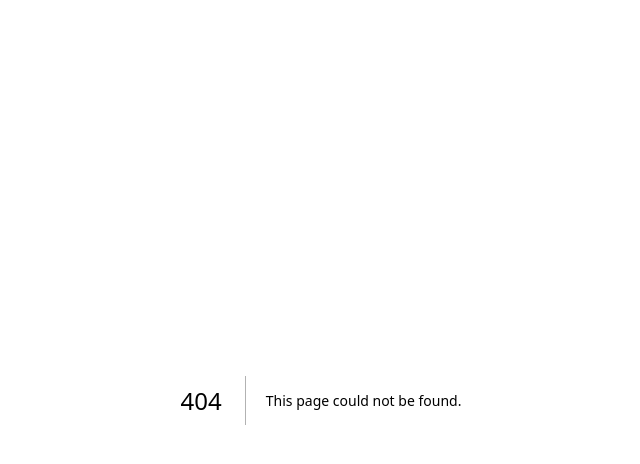
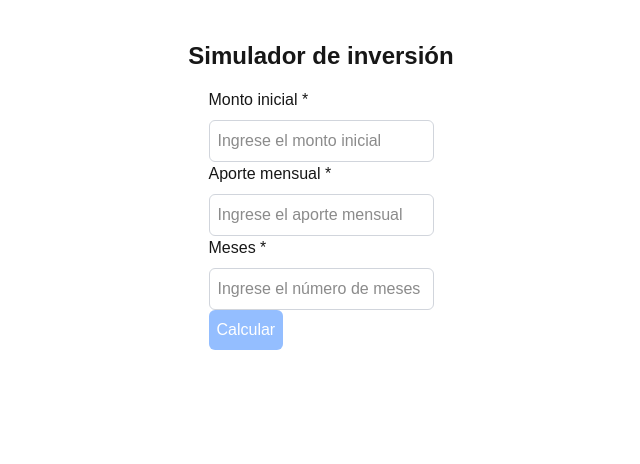
Before and after one commit to MutedSystem/prueba-simulador-ahorro, a Next.js app in the folder front/: page /simulator in a window 1280 px wide. Before the commit this address had no page. Shown: the top 464 px of the page, without its empty margins (319-959 px from the left). Built offline with nearby package versions, Linux system fonts and the light colour scheme.

Commit message:
feat: añadido formulario para el calculo de rendimientos de una cuenta de ahorro usando interescompuesto con aportes mensuales

```diff
--- /dev/null
+++ b/front/app/simulator/page.tsx
@@ -0,0 +1,13 @@
+import React from 'react'
+import SimulatorForm from '@/src/components/Simulator/SimulatorForm'
+
+const SimulatorPage = () => {
+  return (
+    <main className='p-10 flex flex-col gap-4 items-center justify-center'>
+        <h1 className='text-2xl font-bold'>Simulador de inversión</h1>
+        <SimulatorForm />
+    </main>
+  )
+}
+
+export default SimulatorPage
--- /dev/null
+++ b/front/src/components/Simulator/SimulatorForm.tsx
@@ -0,0 +1,73 @@
+"use client";
+import SimulatorInput from "./SimulatorInput";
+import useFormSimulator from "@/src/customHooks/useFormSimulator";
+
+const SimulatorForm = () => {
+  const {
+    fields,
+    errors,
+    touched,
+    result,
+    canCalculate,
+    handleChange,
+    handleBlur,
+    handleClick,
+  } = useFormSimulator();
+
+  return (
+    <>
+      <form>
+        <SimulatorInput
+          label="Monto inicial *"
+          id="amount"
+          name="amount"
+          placeholder="Ingrese el monto inicial"
+          value={fields.amount}
+          onChange={handleChange}
+          error={errors.amount}
+          onBlur={handleBlur}
+          touched={touched.amount}
+        />
+        <SimulatorInput
+          label="Aporte mensual *"
+          id="monthlyAmount"
+          name="monthlyAmount"
+          placeholder="Ingrese el aporte mensual"
+          value={fields.monthlyAmount}
+          onChange={handleChange}
+          error={errors.monthlyAmount}
+          onBlur={handleBlur}
+          touched={touched.monthlyAmount}
+        />
+        <SimulatorInput
+          label="Meses *"
+          id="months"
+          name="months"
+          placeholder="Ingrese el número de meses"
+          value={fields.months}
+          onChange={handleChange}
+          error={errors.months}
+          onBlur={handleBlur}
+          touched={touched.months}
+        />
+        <button
+          type="button"
+          onClick={handleClick}
+          disabled={!canCalculate}
+          className="bg-blue-500 text-white p-2 rounded-md disabled:opacity-50 disabled:cursor-not-allowed"
+        >
+          Calcular
+        </button>
+      </form>
+      {result && (
+        <div className="flex flex-col gap-2">
+          <p>Total ahorrado: {result.savedAmount}</p>
+          <p>Interés ganado: {result.interestEarned}</p>
+          <p>Total final: {result.finalAmount}</p>
+        </div>
+      )}
+    </>
+  );
+};
+
+export default SimulatorForm;
--- /dev/null
+++ b/front/src/components/Simulator/SimulatorInput.tsx
@@ -0,0 +1,42 @@
+import React from "react";
+
+type SimulatorInputProps = {
+  label: string;
+  id: string;
+  name: string;
+  value: string;
+  placeholder?: string;
+  error?: string;
+  touched?: boolean;
+  onChange: (e: React.ChangeEvent<HTMLInputElement>) => void;
+  onBlur: (e: React.FocusEvent<HTMLInputElement>) => void;
+};
+
+const SimulatorInput = ({
+  label,
+  id,
+  name,
+  value,
+  error,
+  placeholder,
+  touched,
+  onChange,
+  onBlur,
+}: SimulatorInputProps) => {
+  return (
+    <div className="flex flex-col gap-2">
+      <label htmlFor={id}>{label}</label>
+      <input
+        id={id}
+        name={name}
+        value={value}
+        placeholder={placeholder}
+        onChange={onChange}
+        onBlur={onBlur}
+        className="w-full p-2 rounded-md border border-gray-300 focus:outline-none focus:ring-2 focus:ring-blue-500"
+      />
+      {error && touched && <p className="text-red-500">{error}</p>}
+    </div>
+  );
+};
+export default SimulatorInput;
--- /dev/null
+++ b/front/src/customHooks/useFormSimulator.tsx
@@ -0,0 +1,139 @@
+"use client";
+
+import { useMemo, useState } from "react";
+import { emptySimulationData } from "../emptyData/emptySimulationData";
+import { parseCurrency } from "../utils/parceCurrency";
+import { formatCurrency } from "../utils/formatCurrency";
+import {
+  MINIMUM_AMOUNT,
+  MINIMUM_MONTHLY_AMOUNT,
+  MINIMUM_MONTHS,
+} from "../utils/constants";
+import { calculateInterest } from "../utils/calculateInterest";
+import { calculateSavedAmount } from "../utils/calculateSavings";
+
+export type SimulatorFields = {
+  amount: string;
+  monthlyAmount: string;
+  months: string;
+};
+
+type SimulatorErrors = {
+  amount?: string;
+  monthlyAmount?: string;
+  months?: string;
+};
+
+type SimulatorTouched = {
+  amount?: boolean;
+  monthlyAmount?: boolean;
+  months?: boolean;
+};
+
+export type SimulatorResult = {
+  finalAmount: string;
+  savedAmount: string;
+  interestEarned: string;
+};
+
+function useFormSimulator() {
+  const [fields, setFields] = useState<SimulatorFields>(emptySimulationData);
+  const [touched, setTouched] = useState<SimulatorTouched>({});
+  const [result, setResult] = useState<SimulatorResult | null>(null);
+
+  const errors = useMemo(() => {
+    const errors: SimulatorErrors = {};
+
+    const amountValue = parseCurrency(fields.amount);
+    const monthlyAmountValue = parseCurrency(fields.monthlyAmount);
+    const monthsValue = Number(fields.months);
+
+    if (amountValue === 0) {
+      errors.amount = "El monto inicial es requerido";
+    } else if (isNaN(amountValue)) {
+      errors.amount = "El monto inicial debe ser un número válido";
+    } else if (amountValue < MINIMUM_AMOUNT) {
+      errors.amount = `El monto inicial debe ser mayor a ${formatCurrency(
+        MINIMUM_AMOUNT
+      )}`;
+    }
+
+    if (monthlyAmountValue === 0) {
+      errors.monthlyAmount = "El aporte mensual es requerido";
+    } else if (isNaN(monthlyAmountValue)) {
+      errors.monthlyAmount = "El aporte mensual debe ser un número válido";
+    } else if (monthlyAmountValue < MINIMUM_MONTHLY_AMOUNT) {
+      errors.monthlyAmount = `El aporte mensual debe ser mayor a ${formatCurrency(
+        MINIMUM_MONTHLY_AMOUNT
+      )}`;
+    }
+
+    if (monthsValue === 0) {
+      errors.months = "El número de meses es requerido";
+    } else if (isNaN(monthsValue)) {
+      errors.months = "El número de meses debe ser un número válido";
+    } else if (monthsValue < MINIMUM_MONTHS) {
+      errors.months = `El número de meses debe ser mayor a ${MINIMUM_MONTHS}`;
+    }
+
+    return errors;
+  }, [fields]);
+
+  const canCalculate = useMemo(() => {
+    return !errors.amount && !errors.monthlyAmount && !errors.months;
+  }, [errors]);
+
+  const handleChange = (e: React.ChangeEvent<HTMLInputElement>) => {
+    const { name, value } = e.target;
+
+    setFields((prev) => {
+      let parsedValue = value;
+      if (name === "amount" || name === "monthlyAmount") {
+        const numericValue = parseCurrency(value);
+        parsedValue = formatCurrency(numericValue);
+      }
+
+      return {
+        ...prev,
+        [name]: parsedValue,
+      };
+    });
+    setResult(null);
+  };
+
+  const handleBlur = (e: React.FocusEvent<HTMLInputElement>) => {
+    const { name } = e.target;
+    setTouched((prev) => ({ ...prev, [name]: true }));
+  };
+
+  const handleClick = () => {
+    if (errors.amount || errors.monthlyAmount || errors.months) {
+      setResult(null);
+      return;
+    }
+    const initialAmount = parseCurrency(fields.amount);
+    const monthlyAmount = parseCurrency(fields.monthlyAmount);
+    const months = Number(fields.months);
+    const totalAmount = calculateInterest(initialAmount, monthlyAmount, months);
+    const savedAmount = calculateSavedAmount(monthlyAmount, months);
+    const interestEarned = totalAmount - savedAmount;
+    setResult({
+      finalAmount: formatCurrency(totalAmount),
+      savedAmount: formatCurrency(savedAmount),
+      interestEarned: formatCurrency(interestEarned),
+    });
+  };
+
+  return {
+    fields,
+    result,
+    errors,
+    touched,
+    canCalculate,
+    handleBlur,
+    handleClick,
+    handleChange,
+  };
+}
+
+export default useFormSimulator;
--- /dev/null
+++ b/front/src/emptyData/emptySimulationData.ts
@@ -0,0 +1,7 @@
+import { SimulatorFields } from "../customHooks/useFormSimulator";
+
+export const emptySimulationData: SimulatorFields = {
+    amount: '',
+    monthlyAmount: '',
+    months: '',
+}
--- /dev/null
+++ b/front/src/utils/calculateInterest.ts
@@ -0,0 +1,13 @@
+import { YEARLY_INTEREST_RATE } from "./constants";
+
+export const calculateInterest = (initialAmount: number, monthlyAmount: number, months: number): number => {
+
+    const monthlyInterestRate = YEARLY_INTEREST_RATE / 12;
+
+    const initialInvestment = initialAmount * Math.pow(1 + monthlyInterestRate, months);
+    const monthlyContributions = monthlyAmount * ((Math.pow(1 + monthlyInterestRate, months) - 1) / monthlyInterestRate);
+
+    const totalAmount = initialInvestment + monthlyContributions;
+
+    return totalAmount;
+}
--- /dev/null
+++ b/front/src/utils/calculateSavings.ts
@@ -0,0 +1,4 @@
+export const calculateSavedAmount = (monthlyAmount: number, months: number): number => {
+    const savedAmount = monthlyAmount * months;
+    return savedAmount;
+}
--- /dev/null
+++ b/front/src/utils/constants.ts
@@ -0,0 +1,5 @@
+export const MINIMUM_AMOUNT = 1000;
+export const MINIMUM_MONTHLY_AMOUNT = 1000;
+export const MINIMUM_MONTHS = 1;
+
+export const YEARLY_INTEREST_RATE = 0.05; // tasa de interes anual del 5%
--- /dev/null
+++ b/front/src/utils/formatCurrency.ts
@@ -0,0 +1,8 @@
+export const formatCurrency = (amount: number): string => {
+  return new Intl.NumberFormat('es-CO', {
+    style: 'currency',
+    currency: 'COP',
+    minimumFractionDigits: 0,
+    maximumFractionDigits: 0,
+  }).format(amount);
+};
--- /dev/null
+++ b/front/src/utils/parceCurrency.ts
@@ -0,0 +1,4 @@
+export const parseCurrency = (currency: string) => {
+  const normalized = currency.replace(/[^\d]/g, "");
+  return normalized ? Number(normalized) : 0;
+};
```
